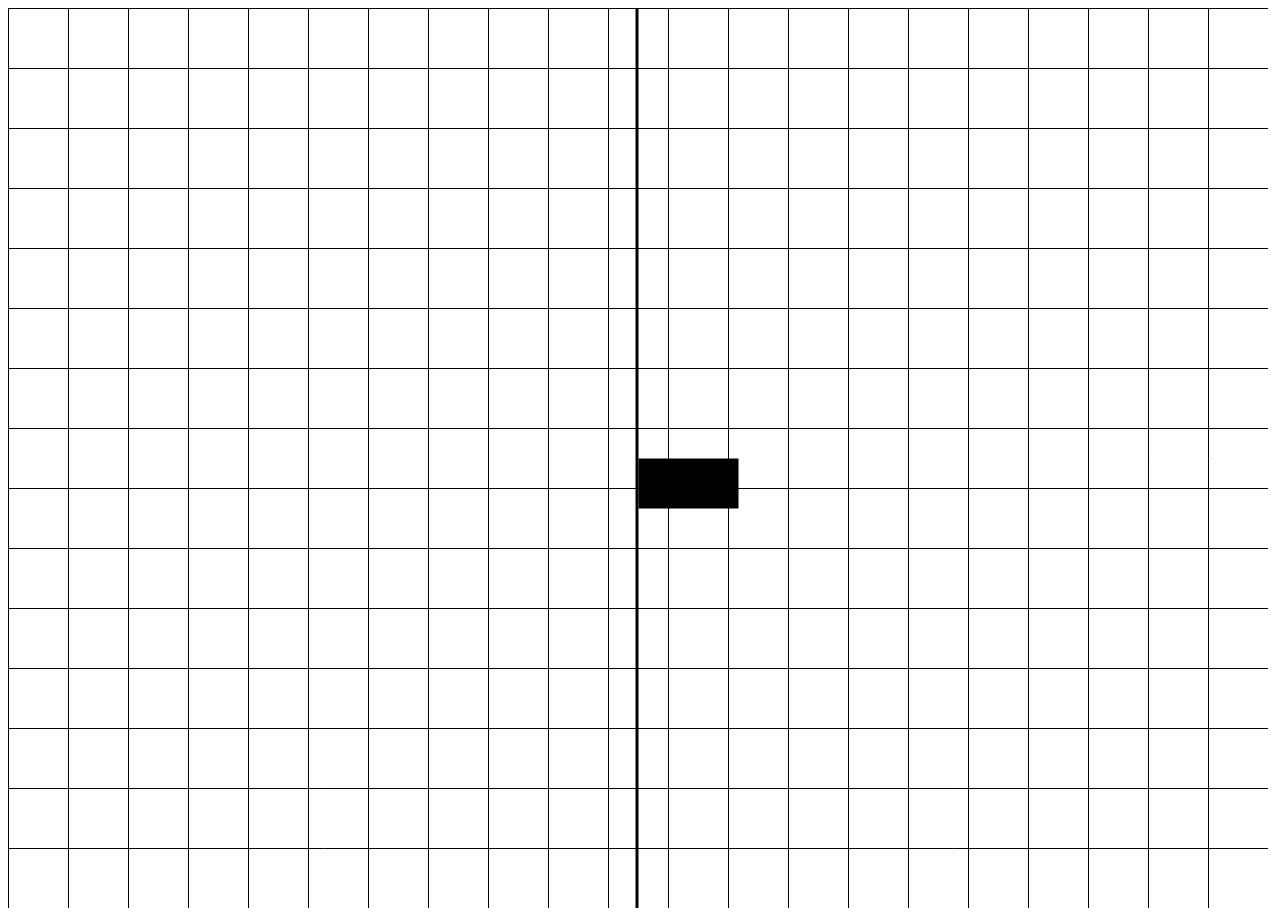
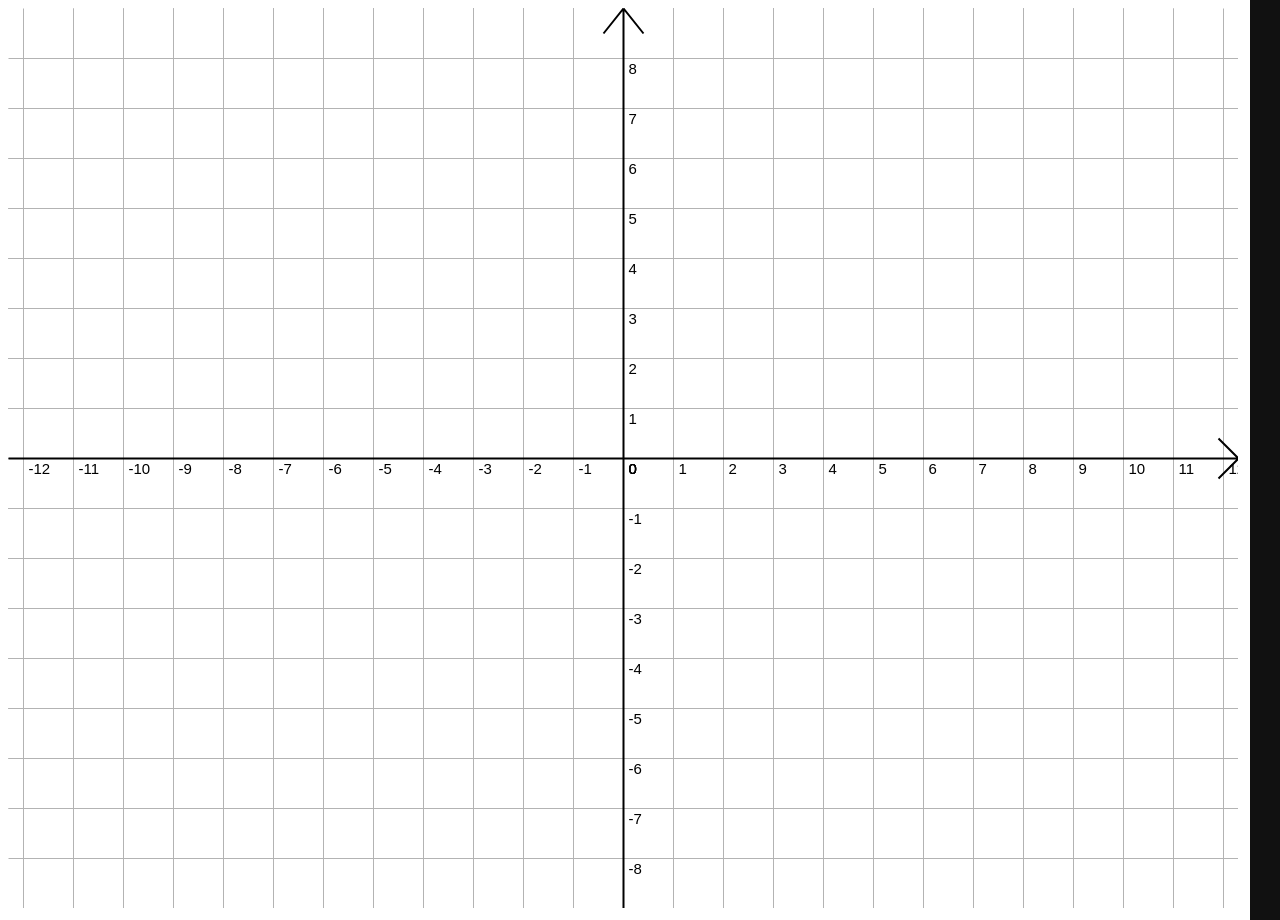
Before and after one commit to eu-app16/eu-app16.github.io, a Jekyll site: the page szkola/uklad2/index.html, which Jekyll copies as it is, in a window 1280 px wide. Built offline with Jekyll 4.4.1, drawn with Linux system fonts in a browser that asks for light colours.

Commit message:
basics done

```diff
--- /dev/null
+++ b/szkola/uklad2/css/styles.css
@@ -0,0 +1,44 @@
+
+label {
+    height: 100%; /* 100% Full-height */
+    width: 30px; /* 0 width - change this with JavaScript */
+    position: fixed; /* Stay in place */
+    z-index: 1; /* Stay on top */
+    top: 0;
+    right: 0;
+    background-color: #111; /* Black*/
+    overflow-x: hidden; /* Disable horizontal scroll */
+    padding-top: 60px; /* Place content 60px from the top */
+    transition: 0.5s; /* 0.5 second transition effect to slide in the sidenav */
+    color: #fff;
+}
+.navCheckBox {
+    display: none;
+}
+form {
+    margin-left: 30px;
+}
+
+#nav:checked + label {
+    width: 350px;
+}
+/* The navigation menu links */
+.sidenav a {
+    margin: 8px 8px 8px 32px;
+    text-decoration: none;
+    font-size: 25px;
+    color: #818181;
+    display: block;
+    transition: 0.3s
+}
+
+/* When you mouse over the navigation links, change their color */
+.sidenav a:hover, .offcanvas a:focus{
+    color: #f1f1f1;
+}
+
+/* On smaller screens, where height is less than 450px, change the style of the sidenav (less padding and a smaller font size) */
+@media screen and (max-height: 450px) {
+    .sidenav {padding-top: 15px;}
+    .sidenav a {font-size: 18px;}
+}
--- a/szkola/uklad2/index.html
+++ b/szkola/uklad2/index.html
@@ -1,9 +1,7 @@
 <!doctype html>
-
 <html lang="pl">
 <head>
   <meta charset="utf-8">
-
   <title>Układ 2.0</title>
   <meta name="description" content="TODO">
   <meta name="author" content="Olaf Górski">
@@ -12,6 +10,15 @@
   <script src="js/math.min.js"></script>
 </head>
 <body onload="test()">
+<input type="checkbox" id="nav" class="navCheckBox"/>
+<label for="nav" class="sidenav">
+  <a href="#">About</a>
+   <form>
+            y=<input autocomplete="off" type="text" class="units" id="test" value="x"/>
+            <button type="button" onclick="draw(document.getElementById('test').value);" >ZMIEŃ ILOŚĆ JEDNOSTEK</button>
+        </form>
+
+</label>
     <canvas id="myCanvas">
 Your browser does not support the HTML5 canvas tag.</canvas>
   <script src="js/scripts.js"></script>
--- a/szkola/uklad2/js/scripts.js
+++ b/szkola/uklad2/js/scripts.js
@@ -1,6 +1,6 @@
-function test(){
-  var height = window.innerHeight-(window.innerHeight%60);
-  var width = window.innerWidth-(window.innerWidth%60);
+var lengthOfUnit = 50;
+var height = window.innerHeight-(window.innerHeight%lengthOfUnit);
+var width = window.innerWidth-20-(window.innerWidth%lengthOfUnit);
 
 var x0 = width/2;
 var y0 = height/2;
@@ -9,33 +9,68 @@ function test(){
 c.width = width;
 c.height = height;
 var ctx=c.getContext("2d");
-  var lengthOfUnit = 60;
+
 var numberOfUnitsOnXAxis = x0/lengthOfUnit;
 var numberOfUnitsOnYAxis = y0/lengthOfUnit;
+ctx.translate(x0+0.5,y0+0.5);
 
-  // the beginning of the coords
-  ctx.translate(x0+0.5,y0+0.5);
-  ctx.fillRect(0,0,100,50);
-
+function test(){
+  ctx.strokeStyle = "#b3b3b3";
   ctx.beginPath();
-  for (i=-numberOfUnitsOnXAxis; i < numberOfUnitsOnXAxis; i++) {
+  ctx.font = "15px Arial";
+  for (i=0; i < numberOfUnitsOnXAxis; i++) {
+    ctx.fillText(i, i*lengthOfUnit+5, 15);
+    ctx.fillText(-i, -i*lengthOfUnit+5, 15);
     ctx.moveTo(i*lengthOfUnit,-y0);
     ctx.lineTo(i*lengthOfUnit,y0);
-    ctx.stroke();
-  }
-  ctx.closePath();
-
-  ctx.beginPath();
-  for (i=-numberOfUnitsOnYAxis; i < numberOfUnitsOnYAxis; i++){
-    ctx.moveTo(-x0, i*lengthOfUnit);
-    ctx.lineTo(x0, i*lengthOfUnit);
+    ctx.moveTo(-i*lengthOfUnit, -y0);
+    ctx.lineTo(-i*lengthOfUnit, y0);
     ctx.stroke();
   }
   ctx.closePath();
   ctx.beginPath();
-  ctx.lineWidth = 3;
-  ctx.moveTo(-1.5, -y0);
-  ctx.lineTo(-1.5, y0);
+  for (i=0; i < numberOfUnitsOnYAxis; i++){
+    ctx.fillText(-i, 5, i*lengthOfUnit+15);
+    ctx.fillText(i, 5, -i*lengthOfUnit+15);
+    ctx.moveTo(-x0, i*lengthOfUnit);
+    ctx.lineTo(x0, i*lengthOfUnit);
+    ctx.moveTo(-x0, -i*lengthOfUnit);
+    ctx.lineTo(x0, -i*lengthOfUnit);
+    ctx.stroke();
+  }
+  ctx.closePath();
+  ctx.strokeStyle = "#000";
+  ctx.beginPath();
+  ctx.lineWidth = 2;
+  ctx.moveTo(-0, -y0);
+  ctx.lineTo(-20, -y0+25);
+  ctx.moveTo(-0, -y0);
+  ctx.lineTo(20, -y0+25);
+  ctx.moveTo(0, -y0);
+  ctx.lineTo(0, y0);
+  ctx.moveTo(-x0, 0);
+  ctx.lineTo(x0, 0);
+  ctx.lineTo(x0-20, 20);
+  ctx.moveTo(x0,0);
+  ctx.lineTo(x0-20, -20);
   ctx.stroke();
   ctx.closePath();
 }
+
+function draw(equation){
+  var x,y;
+  var scope = { x: 0 }
+  ctx.beginPath();
+  for(i=-numberOfUnitsOnXAxis; i<numberOfUnitsOnXAxis; i+=0.02000003){
+    x = i*50;
+    //y = (-1/i)*50;
+    scope.x = i;
+    y = -math.eval(equation, scope)*50;
+    ctx.lineTo(x, y);
+    //ctx.fillRect(i*50, (-1/i)*50, 1, 1);
+  }
+  ctx.stroke();
+  ctx.closePath();
+}
+
+/* Set the width of the side navigation to 250px */
```
Lines whose indentation alone changed are shown as unchanged.
